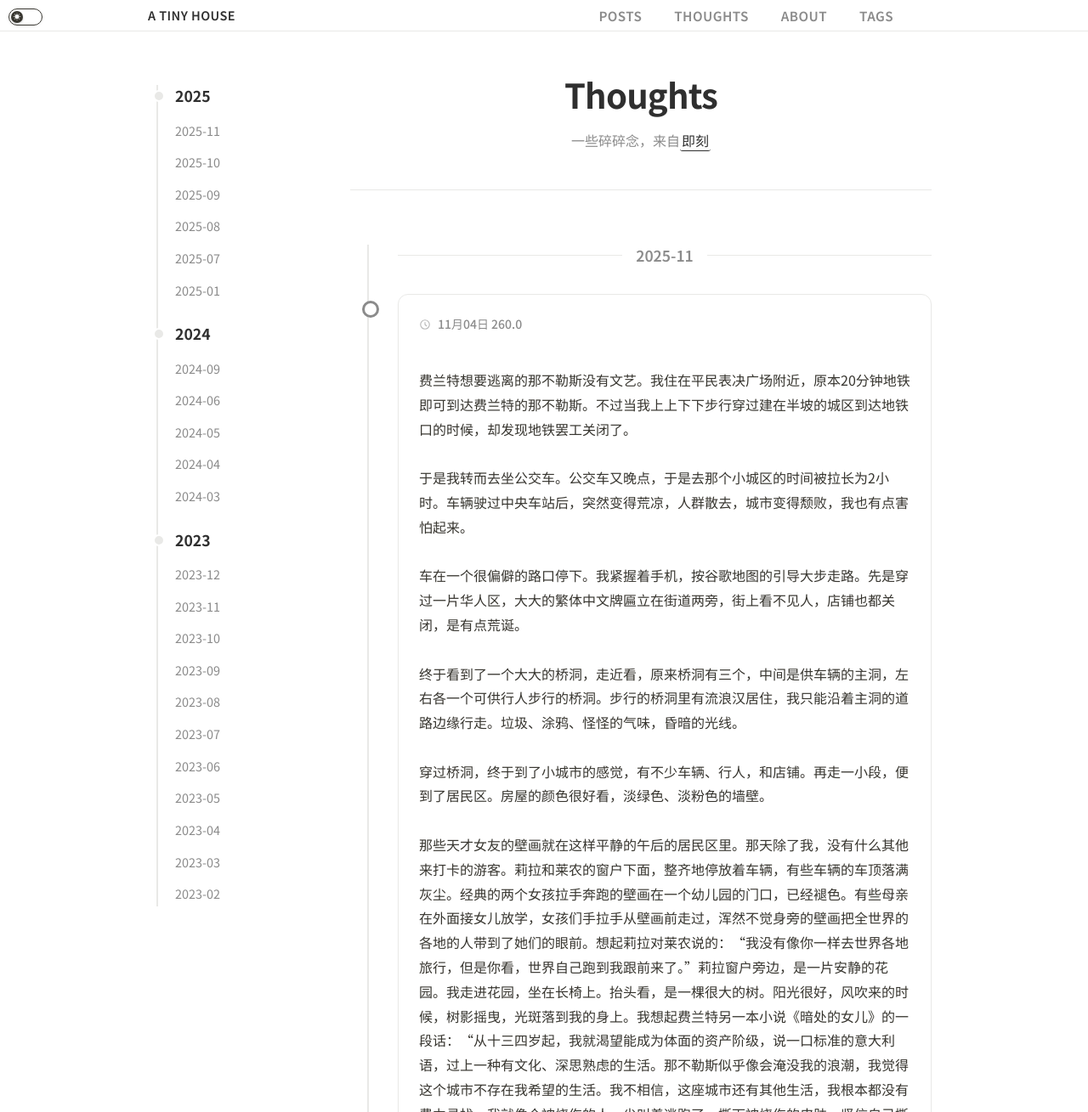
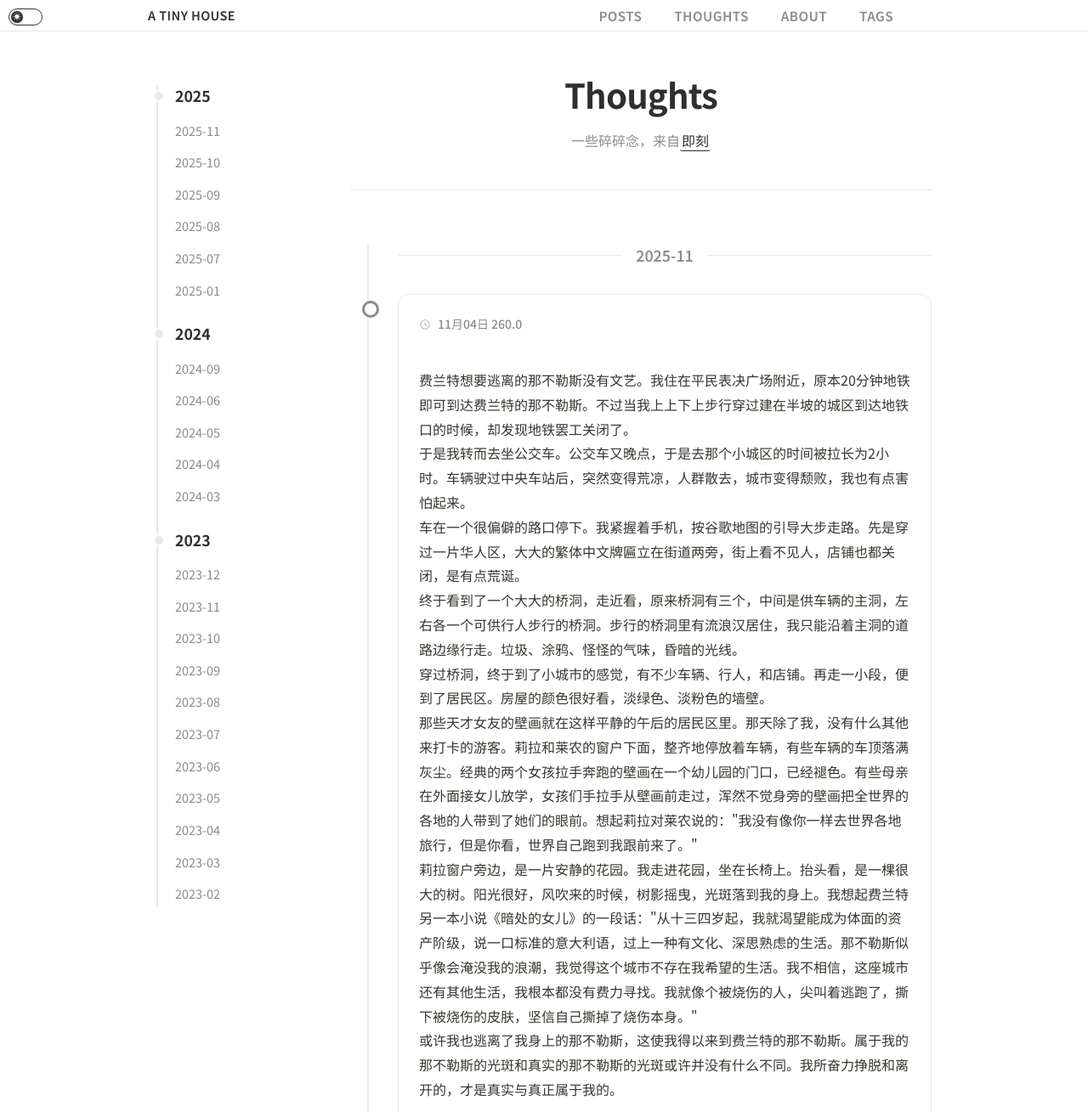
Before and after one commit to atinyhouse/atinyhouse.github.io, a Jekyll site: the page built from _pages/thoughts.html, in a window 1280 px wide and 1400 px high, cut to the strip 0-1309 px from the top of the window. Shown: the whole strip at 85% size. Built offline with Jekyll 4.4.1, drawn with Linux system fonts in a browser that asks for light colours; some of the changed text lies outside the part shown.

Commit message:
fix: 修复 2025-11-04 thought 的文字分段
- 将 content 改为多行格式 (content: |)
- 在段落之间添加空行
- 提升阅读体验

```diff
--- a/_data/thoughts.yml
+++ b/_data/thoughts.yml
@@ -10,7 +10,8 @@
 
 - date: '2025-11-04'
   time: 04:20
-  content: '费兰特想要逃离的那不勒斯没有文艺。我住在平民表决广场附近，原本20分钟地铁即可到达费兰特的那不勒斯。不过当我上上下下步行穿过建在半坡的城区到达地铁口的时候，却发现地铁罢工关闭了。
+  content: |
+    费兰特想要逃离的那不勒斯没有文艺。我住在平民表决广场附近，原本20分钟地铁即可到达费兰特的那不勒斯。不过当我上上下上步行穿过建在半坡的城区到达地铁口的时候，却发现地铁罢工关闭了。
 
     于是我转而去坐公交车。公交车又晚点，于是去那个小城区的时间被拉长为2小时。车辆驶过中央车站后，突然变得荒凉，人群散去，城市变得颓败，我也有点害怕起来。
 
@@ -20,7 +21,11 @@
 
     穿过桥洞，终于到了小城市的感觉，有不少车辆、行人，和店铺。再走一小段，便到了居民区。房屋的颜色很好看，淡绿色、淡粉色的墙壁。
 
-    那些天才女友的壁画就在这样平静的午后的居民区里。那天除了我，没有什么其他来打卡的游客。莉拉和莱农的窗户下面，整齐地停放着车辆，有些车辆的车顶落满灰尘。经典的两个女孩拉手奔跑的壁画在一个幼儿园的门口，已经褪色。有些母亲在外面接女儿放学，女孩们手拉手从壁画前走过，浑然不觉身旁的壁画把全世界的各地的人带到了她们的眼前。想起莉拉对莱农说的：“我没有像你一样去世界各地旅行，但是你看，世界自己跑到我跟前来了。”莉拉窗户旁边，是一片安静的花园。我走进花园，坐在长椅上。抬头看，是一棵很大的树。阳光很好，风吹来的时候，树影摇曳，光斑落到我的身上。我想起费兰特另一本小说《暗处的女儿》的一段话：“从十三四岁起，我就渴望能成为体面的资产阶级，说一口标准的意大利语，过上一种有文化、深思熟虑的生活。那不勒斯似乎像会淹没我的浪潮，我觉得这个城市不存在我希望的生活。我不相信，这座城市还有其他生活，我根本都没有费力寻找。我就像个被烧伤的人，尖叫着逃跑了，撕下被烧伤的皮肤，坚信自己撕掉了烧伤本身。”或许我也逃离了我身上的那不勒斯，这使我得以来到费兰特的那不勒斯。属于我的那不勒斯的光斑和真实的那不勒斯的光斑或许并没有什么不同。我所奋力挣脱和离开的，才是真实与真正属于我的。'
+    那些天才女友的壁画就在这样平静的午后的居民区里。那天除了我，没有什么其他来打卡的游客。莉拉和莱农的窗户下面，整齐地停放着车辆，有些车辆的车顶落满灰尘。经典的两个女孩拉手奔跑的壁画在一个幼儿园的门口，已经褪色。有些母亲在外面接女儿放学，女孩们手拉手从壁画前走过，浑然不觉身旁的壁画把全世界的各地的人带到了她们的眼前。想起莉拉对莱农说的："我没有像你一样去世界各地旅行，但是你看，世界自己跑到我跟前来了。"
+
+    莉拉窗户旁边，是一片安静的花园。我走进花园，坐在长椅上。抬头看，是一棵很大的树。阳光很好，风吹来的时候，树影摇曳，光斑落到我的身上。我想起费兰特另一本小说《暗处的女儿》的一段话："从十三四岁起，我就渴望能成为体面的资产阶级，说一口标准的意大利语，过上一种有文化、深思熟虑的生活。那不勒斯似乎像会淹没我的浪潮，我觉得这个城市不存在我希望的生活。我不相信，这座城市还有其他生活，我根本都没有费力寻找。我就像个被烧伤的人，尖叫着逃跑了，撕下被烧伤的皮肤，坚信自己撕掉了烧伤本身。"
+
+    或许我也逃离了我身上的那不勒斯，这使我得以来到费兰特的那不勒斯。属于我的那不勒斯的光斑和真实的那不勒斯的光斑或许并没有什么不同。我所奋力挣脱和离开的，才是真实与真正属于我的。
   topic: '发布了: 费兰特想要逃离的那不勒斯没有文艺。 我住在平民表决广场附近，原本20分钟地铁即可到达费兰特的那不勒斯。 不过当我上上下下步行穿过建在半坡的城区到达...'
   source_link: https://m.okjike.com/originalPosts/69097f113ea7571a7898f448
   images:
```
